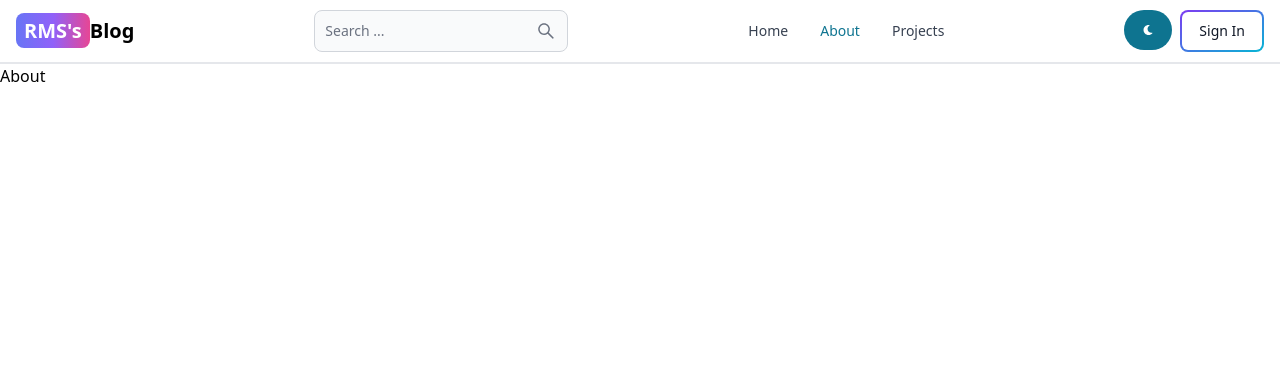
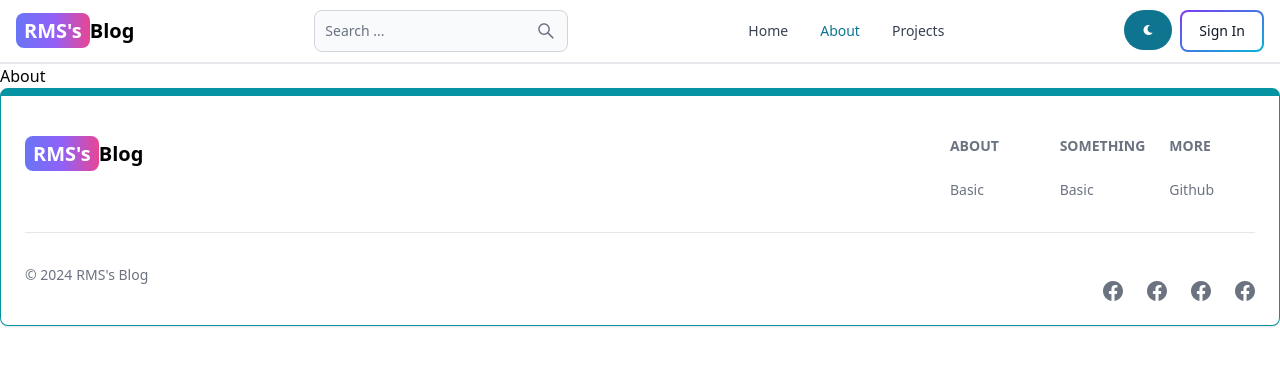
Before and after one commit to RanaSaqlain/mern-blog, a React (Vite) app in the folder client/: page /about in a window 1280 px wide. Shown: the top 366 px of the page. Built offline with nearby package versions, Linux system fonts and the light colour scheme.

Commit message:
footer addition

```diff
--- a/client/src/App.jsx
+++ b/client/src/App.jsx
@@ -7,6 +7,7 @@
 import { SignUp } from "./pages/SignUp";
 import { Projects } from "./pages/Projects";
 import { Header } from "./components/Header";
+import FooterComponent from "./components/FooterComponent";
 
 const App = () => {
   return (
@@ -21,6 +22,7 @@
           <Route path="/sign-up" element={<SignUp />}></Route>
           <Route path="/projects" element={<Projects />}></Route>
         </Routes>
+        <FooterComponent />
       </BrowserRouter>
     </>
   );
--- /dev/null
+++ b/client/src/components/FooterComponent.jsx
@@ -0,0 +1,65 @@
+import { Footer } from "flowbite-react";
+import React from "react";
+import { Link } from "react-router-dom";
+import {BsFacebook} from 'react-icons/bs';
+const FooterComponent = () => {
+  return (
+    <Footer container className="border border-t-8 border-teal-500">
+      <div className="w-full max-w-7xl mx-auto">
+        <div className="grid q-full justify-between sm:flex md:grid-cols-1 ">
+          <div className="mt-5">
+            <Link
+              to="/"
+              className="self-center whitespace-nowrap text-sm sm:text-xl font-semibold dark:text-white"
+            >
+              <span className="px-2 py-1 bg-gradient-to-r from-indigo-500 via-purple-500 to-pink-500 rounded-lg text-white">
+                RMS's
+              </span>
+              Blog
+            </Link>
+          </div>
+          <div className="grid grid-cols-2 gap-3 sm: mt-4 sm:grid-cols-3 sm:gap-6">
+            <div>
+              <Footer.Title title="About" />
+              <Footer.LinkGroup>
+                <Footer.Link href="/" rel="">
+                  Basic
+                </Footer.Link>
+              </Footer.LinkGroup>
+            </div>
+            <div>
+              <Footer.Title title="Something" />
+              <Footer.LinkGroup>
+                <Footer.Link href="/" rel="">
+                  Basic
+                </Footer.Link>
+              </Footer.LinkGroup>
+            </div>
+            <div>
+              <Footer.Title title="More" />
+              <Footer.LinkGroup>
+                <Footer.Link href="/" rel="">
+                  Github
+                </Footer.Link>
+              </Footer.LinkGroup>
+            </div>
+          </div>
+        </div>
+        <Footer.Divider />
+        <div className="flex sm:justify-between">
+          <Footer.Copyright href="#" by="RMS's Blog" year={new Date().getFullYear()} />
+          <div className="flex gap-6 mt-4 sm:mt-4" >
+            <Footer.Icon href="#" icon={BsFacebook} />
+            <Footer.Icon href="#" icon={BsFacebook} />
+            <Footer.Icon href="#" icon={BsFacebook} />
+            <Footer.Icon href="#" icon={BsFacebook} />
+
+
+          </div>
+        </div>
+      </div>
+    </Footer>
+  );
+};
+
+export default FooterComponent;
```
